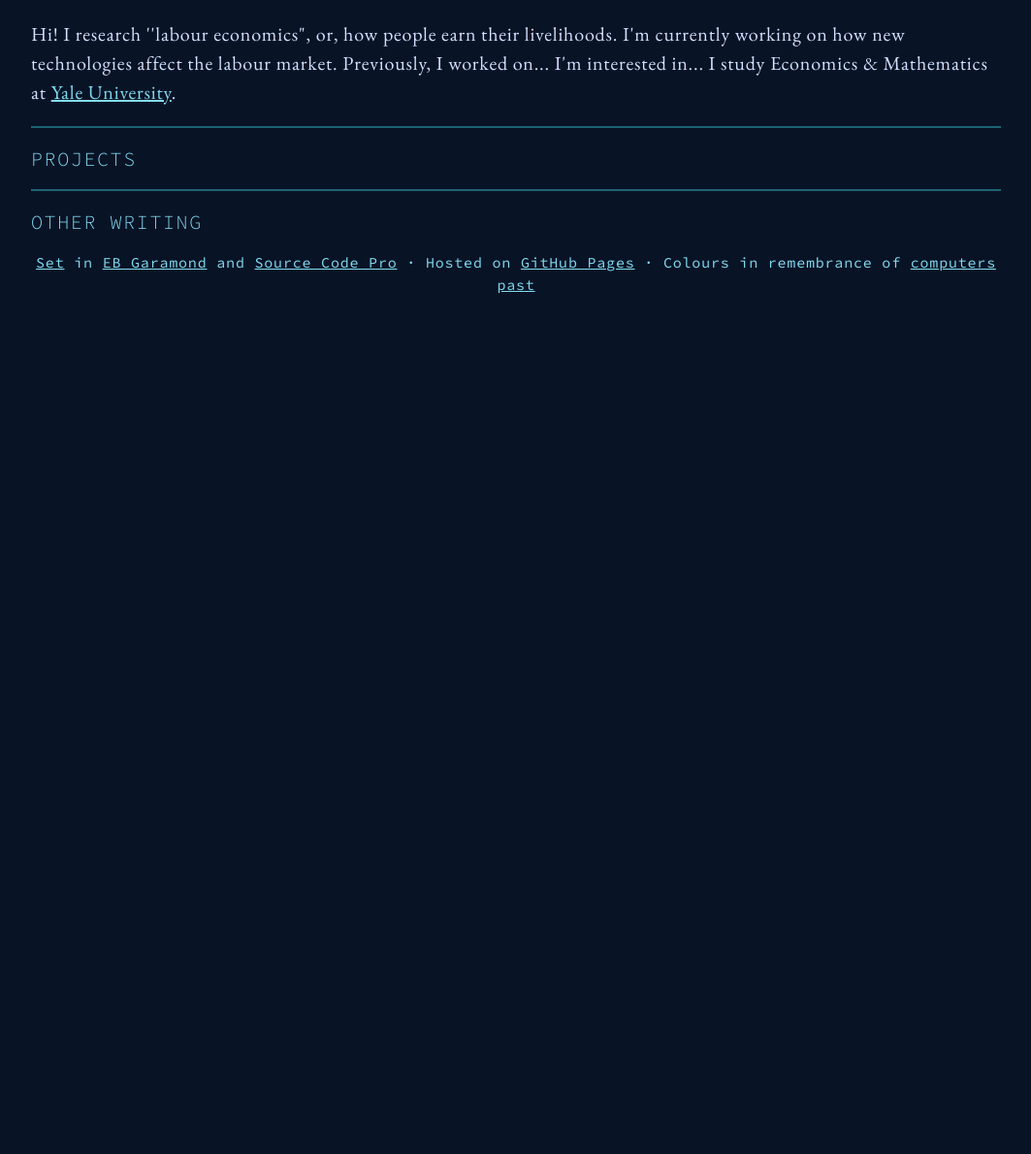
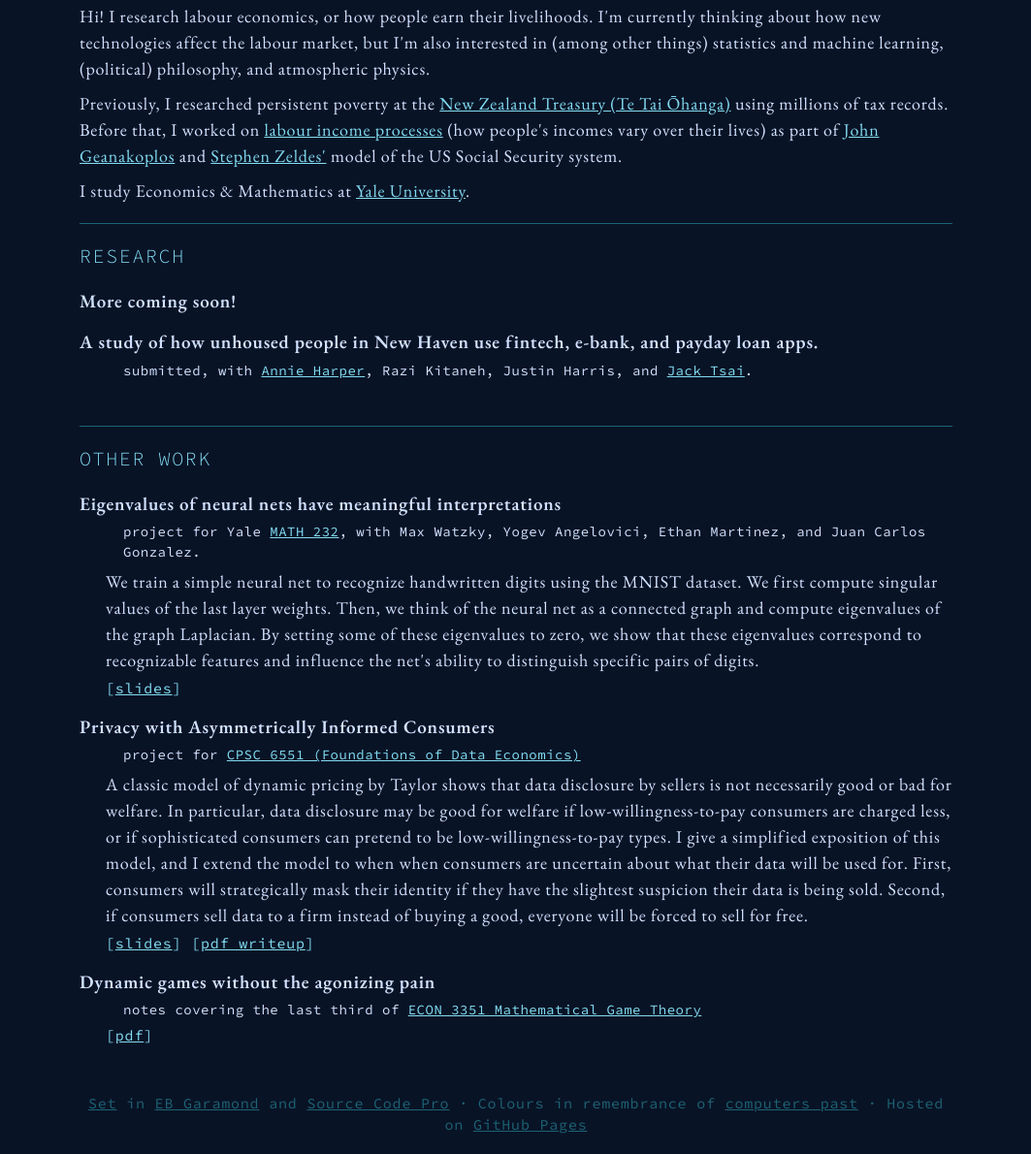
Before and after one commit to michael-zt-yao/michael-zt-yao.github.io, a plain HTML site: page index.html in a window 1280 px wide. Shown: the part 176-1366 px from the top of the page at 97% size, without its empty margins (108-1171 px from the left). Before the commit the page ends 800 px from the top, so only its background shows below. Drawn offline with nearby package versions, Linux system fonts and the light colour scheme.

Commit message:
website built!

```diff
--- a/index.html
+++ b/index.html
@@ -51,14 +51,20 @@
 
         <section class="bio">
 
-        <p> Hi! I research ''labour economics", or, how people earn their livelihoods. I'm currently working on how new technologies affect the labour market.
+        <p>
+            Hi! I research labour economics, or how people earn their livelihoods.
+            I'm currently thinking about how new technologies affect the labour market,
+            but I'm also interested in (among other things) statistics and machine learning, (political) philosophy, and atmospheric physics.
+        </p>
 
-            Previously, I worked on...
+        <p>
+            Previously, I researched persistent poverty at the <a href="https://www.treasury.govt.nz/">New Zealand Treasury (Te Tai &Omacr;hanga)</a> using millions of tax records. Before that,
+             I worked on <a href="https://www.jstor.org/stable/48731156"> labour income processes</a> (how people's incomes vary over their lives)
+            as part of <a href="https://economics.yale.edu/people/john-geanakoplos">John Geanakoplos</a> and <a href="https://business.columbia.edu/szeldes">Stephen Zeldes'</a> model of the US Social Security system.
+        </p>
 
-            I'm interested in...
-
+        <p>
             I study Economics & Mathematics at <a href="https://cowles.yale.edu/"> Yale University</a>.
-
         </p>
         </section>
 
@@ -68,10 +74,20 @@
 
         <section class="projects">
 
-            <hr/>
+            <h2> Research </h2>
 
-            <h2> Projects </h2>
+            <dl>
 
+                <dt> More coming soon! </dt>
+
+                <dt> A study of how unhoused people in New Haven use fintech, e-bank, and payday loan apps. </dt>
+
+                <dd class="byline"> submitted, with <a href="https://medicine.yale.edu/profile/annie-harper/"> Annie Harper</a>,
+                    Razi Kitaneh, Justin Harris,
+                    and <a href="https://sph.uth.edu/faculty/?fac=lMBHRQQ0NoHncg7KdYIWEg==">Jack Tsai</a>. </p>
+                </dd>
+
+            </dl>
 
         </section>
 
@@ -80,9 +96,62 @@
 
         <section class="writing">
 
-            <hr/>
+            <h2> Other work </h2>
 
-            <h2> Other writing </h2>
+            <dl>
+                <dt> Eigenvalues of neural nets have meaningful interpretations </dt>
+
+                <dd class="byline"> project for Yale <a href="https://coursetable.com/catalog?course-modal=202501-21738">MATH 232</a>,
+                    with Max Watzky, Yogev Angelovici, Ethan Martinez, and Juan Carlos Gonzalez.
+                </dd>
+
+                <dd class="description"> We train a simple neural net to recognize handwritten digits using the MNIST dataset.
+                    We first compute singular values of the last layer weights.
+                    Then, we think of the neural net as a connected graph and compute eigenvalues of the graph Laplacian.
+                    By setting some of these eigenvalues to zero, we show that these eigenvalues correspond to recognizable features
+                    and influence the net's ability to distinguish specific pairs of digits.
+                </dd>
+
+                <dd class="links">
+                    [<a href="/docs/MATH_232_writeup.pdf">slides</a>]
+                </dd>
+
+
+                <dt> Privacy with Asymmetrically Informed Consumers </dt>
+
+                <dd class="byline"> project for
+                    <a href="https://coursetable.com/catalog?course-modal=202503-16482">CPSC 6551 (Foundations of Data Economics)</a>
+                </dd>
+
+                <dd class="description"> A classic model of dynamic pricing by Taylor shows that data disclosure by sellers is
+                    not necessarily good or bad for welfare. In particular, data disclosure may be good for welfare if low-willingness-to-pay
+                    consumers are charged less, or if sophisticated consumers can pretend to be low-willingness-to-pay types.
+                    I give a simplified exposition of this model, and I extend the model to when when consumers are uncertain
+                    about what their data will be used for. First, consumers will strategically mask their identity if they
+                    have the slightest suspicion their data is being sold. Second, if consumers sell data to a firm instead of buying a good,
+                    everyone will be forced to sell for free.
+                </dd>
+
+                <dd class="links">
+                [<a href="/docs/CPSC_6551_Privacy_Presentation.pdf">slides</a>]
+                [<a href="/docs/CPSC_6551_Privacy_Paper.pdf">pdf writeup</a>]
+                </dd>
+
+                <dt> Dynamic games without the agonizing pain </dt>
+
+                <dd class="byline"> notes covering the last third of
+                    <a href="https://coursetable.com/catalog?course-modal=202601-21394">
+                        ECON 3351 Mathematical Game Theory
+                    </a>
+                </dd>
+
+                <dd class="links">
+                    [<a href="/docs/dynamic_games.pdf">pdf</a>]
+                </dd>
+
+            </dl>
+
+
 
         </section>
 
@@ -95,8 +164,10 @@
             <a href="https://en.wikipedia.org/wiki/Colophon_(publishing)">
                 Set</a> in <a href="https://googlefonts.github.io/ebgaramond-specimen/"> EB Garamond</a>
                 and
-                <a href="https://fonts.google.com/specimen/Source+Code+Pro">Source Code Pro</a> · Hosted on <a href="https://docs.github.com/en/pages">GitHub Pages</a>
-                · Colours in remembrance of <a href="https://terminals-wiki.org/wiki/index.php/Data_General_6053">computers past </a>
+                <a href="https://fonts.google.com/specimen/Source+Code+Pro">Source Code Pro</a>
+                · Colours in remembrance of <a href="https://terminals-wiki.org/wiki/index.php/Data_General_6053">computers past</a>
+                · Hosted on <a href="https://docs.github.com/en/pages">GitHub Pages</a>
+
 
         </section>
 
--- a/styles/style.css
+++ b/styles/style.css
@@ -3,11 +3,11 @@
    =========================== */
 
 html {
-  font-size: 20px;
+  font-size: 18px;
   /*make background navy, text very faint blue*/
   background-color: #091326;
   color: #D3E2FF;
-  font-family: "EB Garamond";
+  font-family: "EB Garamond", serif;
   line-height: 1.5;
   letter-spacing: 0.8px;
 }
@@ -15,6 +15,11 @@ html {
 .site_wrapper {
   max-width: 50rem;
   margin: 0 auto;
+  padding: 0.6rem 0.6rem;
+}
+
+p {
+  margin: 0.5rem 0;
 }
 
 
@@ -47,7 +52,8 @@ html {
 
 h1 {
   font-size: 30px;
-  font-family: "EB Garamond";
+  font-family: "EB Garamond", serif;
+  font-weight: 700, bold;
   margin: 0 0 0.5rem 0;
   padding: 0;
 }
@@ -59,27 +65,62 @@ h2 {
   letter-spacing: 1.6px;
   color: #83DDF2;
   text-transform: uppercase;
+  margin: 0;
 }
 
-hr {
-  border: 0px;
-  border-top: 2px solid;
+.projects, .writing {
+  border-top: 1px solid;
   border-color: #1d6373;
-  margin: 20px, 00px;
-}
-
-.projects, .writing, .colophon {
-  margin: 20px, 0px;
+  margin: 1.1rem 0;
+  padding: 1rem 0 0.5rem 0;
 }
 
 .colophon {
+  margin: 1rem, 0;
   font-size: 15px;
   font-family: "Source Code Pro", monospace;
   text-align: center;
-  color: #83DDF2;
+  color: #1d6373;
 }
 
 
+/* ===========================
+   WRITING
+   =========================== */
+
+dl {
+  padding-left: 0;
+}
+
+dt {
+  font-weight: 600;
+  font-size: 19px;
+  margin-top: 0.8rem;
+}
+
+dd {
+  margin-left: 1.5rem;
+}
+
+dd.byline {
+  font-family: 'Source Code Pro', monospace;
+  font-size: 14px;
+  padding-left: 1rem;
+  letter-spacing: 0.5px;
+  margin-top: 0.2rem;
+}
+
+dd.description {
+ margin-top: 0.3rem;
+}
+
+dd.links {
+  font-family: 'Source Code Pro', monospace;
+  font-size: 15px;
+  color: #83DDF2;
+  margin-top: 0.3rem;
+
+}
 
 /* ===========================
    CONTACT
@@ -129,7 +170,20 @@ a:visited {
   color:  #83DDF2;
 }
 
+/* ====== COLOPHON ====== */
+
+.colophon a:link {
+  color: #1d6373;
+}
+
+.colophon a:active {
+  text-decoration: none;
+  background: #6900ff;
+  color:  #83DDF2;
+}
+
 /* ====== EMAIL ====== */
+
 #email:link,
 #email:visited {
   color: #D3E2FF;
```
Also changed, not shown: 4 other files.
